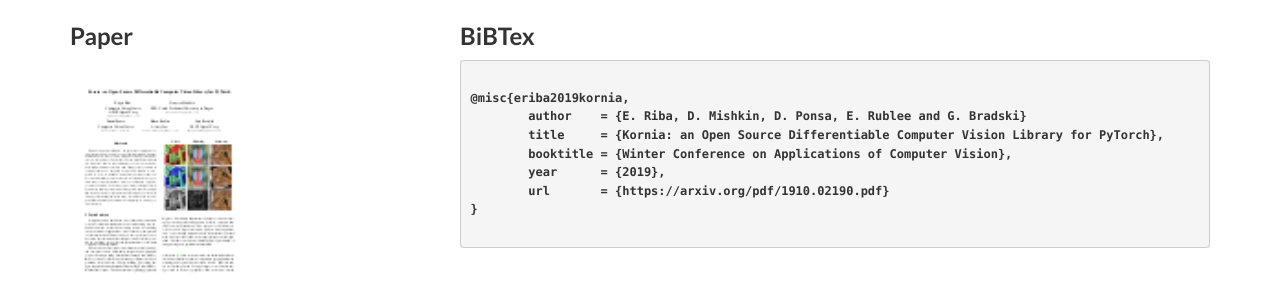
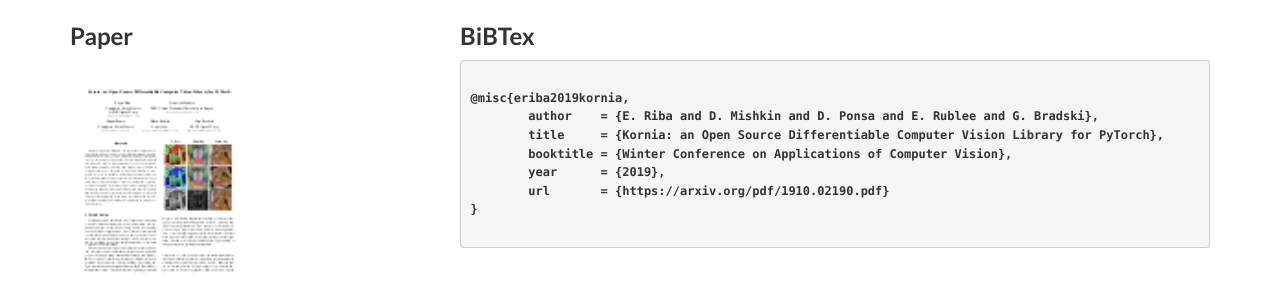
Before and after one commit to kornia/kornia.github.io, a Jekyll site: the page built from index.html, in a window 1280 px wide and 900 px high, scrolled down 1089 px. Shown: the part 202-502 px from the top of the window. Built offline with Jekyll 4.4.1, drawn with Linux system fonts in a browser that asks for light colours.

Commit message:
Corrected bibtex entry
* Replaced commas with 'and' between authors
* Entered missing comma after the 'authors' field

```diff
--- a/_includes/logos.html
+++ b/_includes/logos.html
@@ -13,7 +13,7 @@
 								<div style="background:#EEE;margin:0px;padding:0px;">
 									<pre><code class="pre-scrollable" style="color:#333;font-size:12px;">
 @misc{eriba2019kornia,
-	author    = {E. Riba, D. Mishkin, D. Ponsa, E. Rublee and G. Bradski}
+	author    = {E. Riba and D. Mishkin and D. Ponsa and E. Rublee and G. Bradski},
 	title     = {Kornia: an Open Source Differentiable Computer Vision Library for PyTorch},
         booktitle = {Winter Conference on Applications of Computer Vision},
 	year      = {2019},
```
